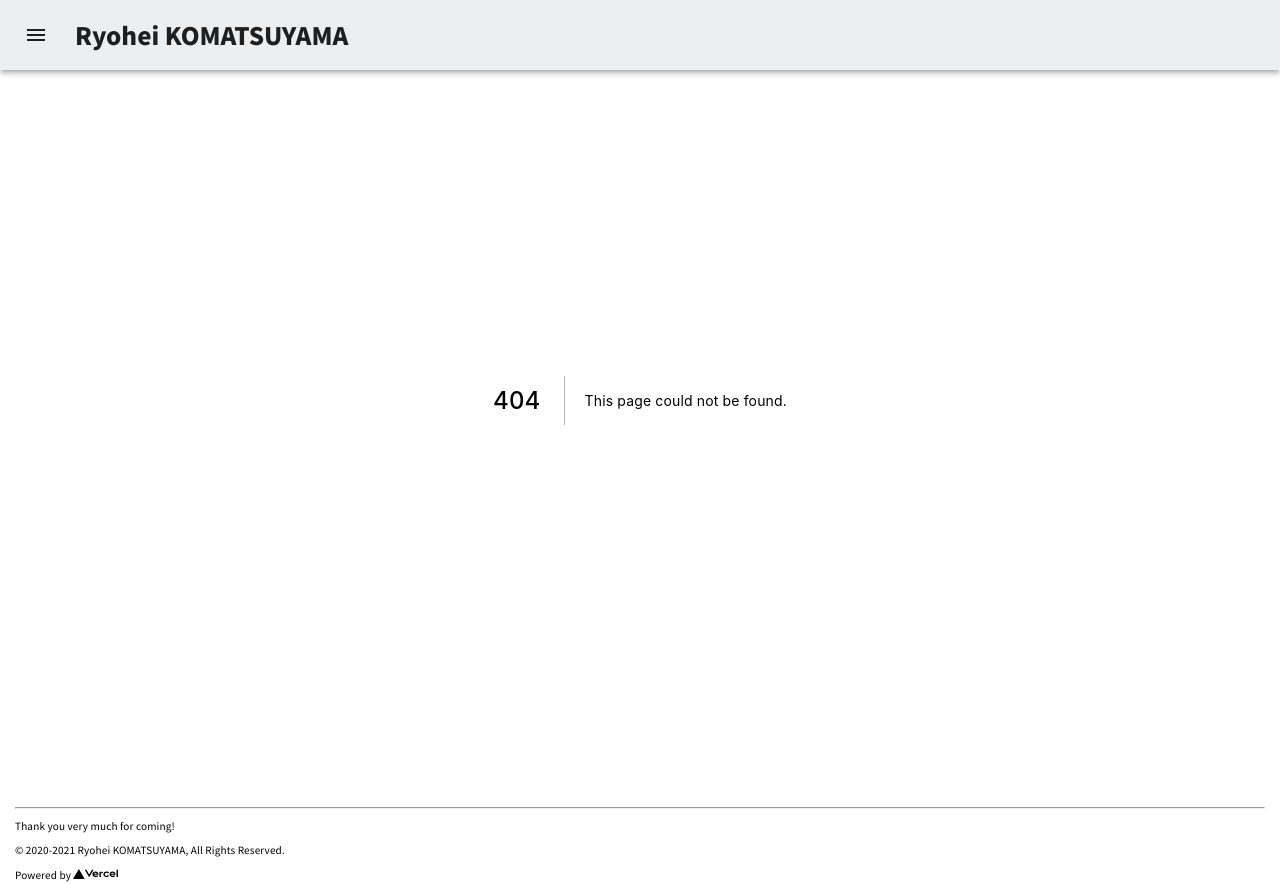
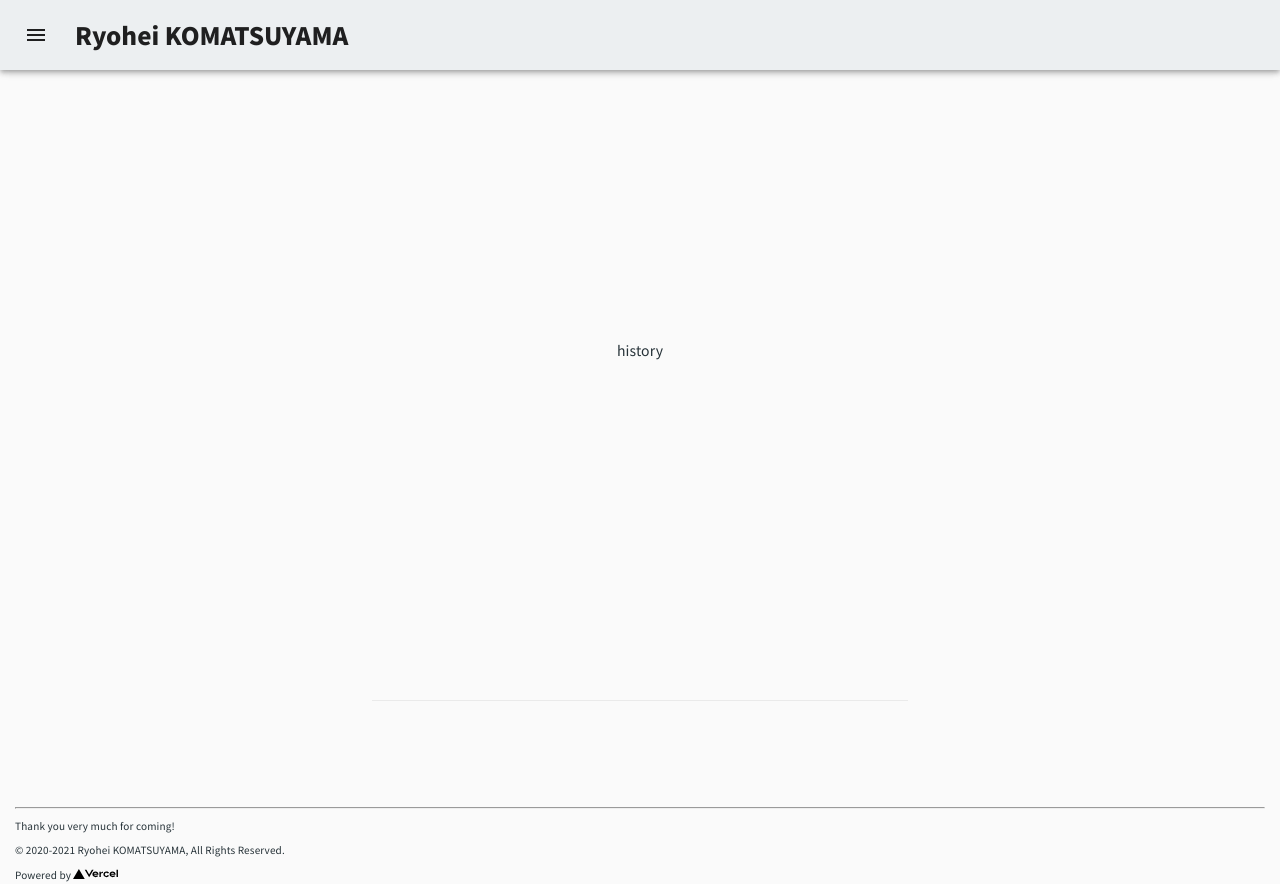
Before and after one commit to kmtym1998/blog-v2, a Next.js app: page /History in a window 1280 px wide. Before the commit this address had no page. Built offline with nearby package versions, Linux system fonts and the light colour scheme; a web font is replaced by a local one.

Commit message:
🚧 来歴ページ作成途中

```diff
--- /dev/null
+++ b/src/pages/History.tsx
@@ -0,0 +1,19 @@
+import Head from 'next/head';
+import styles from '../styles/Home.module.css';
+
+export default function Home(): JSX.Element {
+  return (
+    <div className={styles.container}>
+      <Head>
+        <title>Create Next App</title>
+        <link rel="icon" href="/favicon.ico" />
+      </Head>
+
+      <main className={styles.main}>
+        <div>history</div>
+      </main>
+
+      <footer className={styles.footer}></footer>
+    </div>
+  );
+}
```
